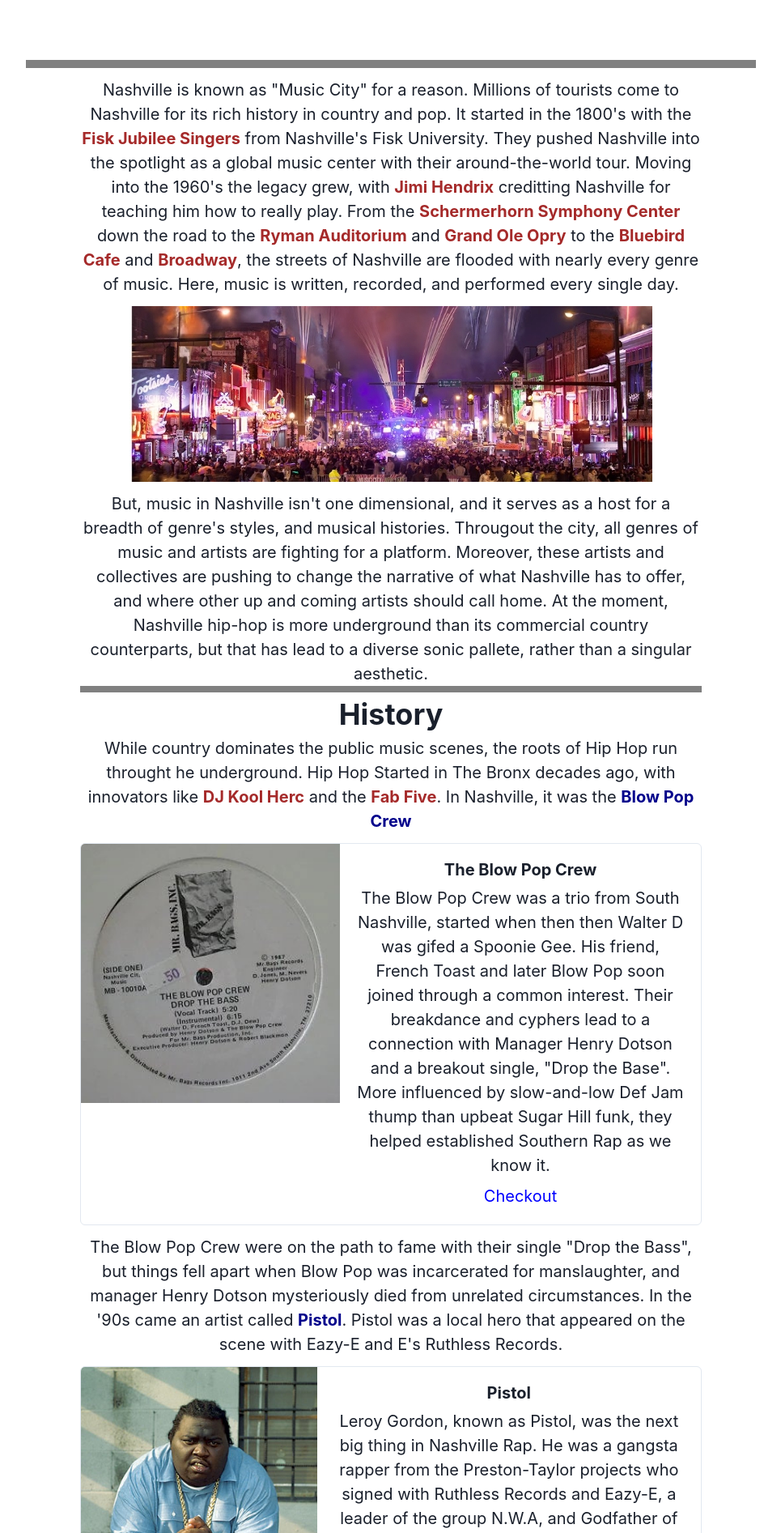
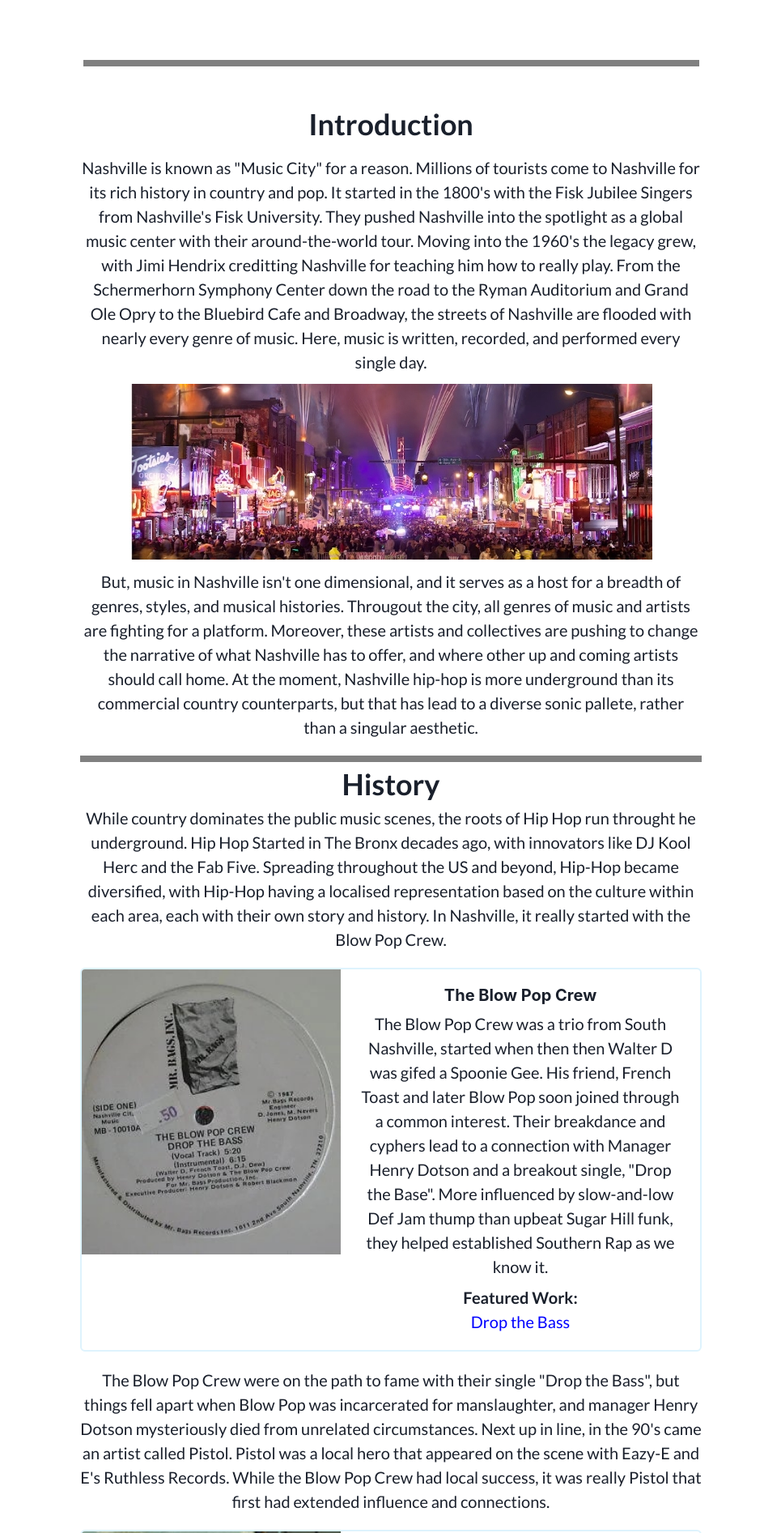
Before and after one commit to tzou2024/NashRap, a React (Create React App) app: page / in a window 1280 px wide. Shown: the part 867-2760 px from the top of the page at 81% size, without its empty margins (157-1122 px from the left). Built offline with nearby package versions, Linux system fonts and the light colour scheme.

Commit message:
First Draft, missing context

```diff
--- a/package.json
+++ b/package.json
@@ -5,6 +5,7 @@
   "dependencies": {
     "@chakra-ui/icons": "^2.0.18",
     "@chakra-ui/react": "^2.5.5",
+    "@chakra-ui/theme-tools": "^2.0.17",
     "@emotion/react": "^11.10.6",
     "@emotion/styled": "^11.10.6",
     "@testing-library/jest-dom": "^5.16.5",
@@ -15,6 +16,7 @@
     "react-dom": "^18.2.0",
     "react-icons": "^3.11.0",
     "react-scripts": "5.0.1",
+    "react-spotify-embed": "^2.0.3",
     "web-vitals": "^2.1.4"
   },
   "scripts": {
--- a/public/index.html
+++ b/public/index.html
@@ -16,6 +16,10 @@
     -->
     <link rel="manifest" href="%PUBLIC_URL%/manifest.json" />
     <link rel="stylesheet" type="text/css" href="styles.css" />
+    <link rel="preconnect" href="https://fonts.googleapis.com">
+<link rel="preconnect" href="https://fonts.gstatic.com" crossorigin>
+<link href="https://fonts.googleapis.com/css2?family=Lato:ital,wght@0,400;0,700;1,400&display=swap" rel="stylesheet">
+
     <!--
       Notice the use of %PUBLIC_URL% in the tags above.
       It will be replaced with the URL of the `public` folder during the build.
--- a/public/styles.css
+++ b/public/styles.css
@@ -1,3 +1,7 @@
+* {
+    font-family: 'Lato', sans-serif;
+}
+
 .Famous {
     font-weight: bold;
     color: brown;
--- a/src/components/Heading.js
+++ b/src/components/Heading.js
@@ -10,10 +10,10 @@ import {ArrowDownIcon} from '@chakra-ui/icons'
 
 export default function Heading() {
   return (
-    <Box borderBottom={"10px solid gray"} my="3" py={"3"}  minHeight={"90vh"}>
+    <Box borderBottom={"8px solid gray"} my="3" py={"3"}  minHeight={"90vh"}>
     <Box>
     <Text fontSize="6xl" as="b">
-    Music City
+    Cashville
     </Text>
     </Box>
     <Box >
--- a/src/components/History.js
+++ b/src/components/History.js
@@ -25,34 +25,43 @@ export default function Intro() {
 
 
     <Box>
-    While country dominates the public music scenes, the roots of Hip Hop run throught he underground. Hip Hop Started in The Bronx decades ago, with innovators like <span className="Famous"> DJ Kool Herc</span> and the <span className="Famous"> Fab Five</span>. In Nashville, it was the <span className="NashFamous">Blow Pop Crew</span>
+    While country dominates the public music scenes, the roots of Hip Hop run throught he underground. Hip Hop Started in The Bronx decades ago, with innovators like  DJ Kool Herc and the Fab Five. Spreading throughout the US and beyond, Hip-Hop became diversified, with Hip-Hop having a localised representation based on the culture within each area, each with their own story and history. In Nashville, it really started with the Blow Pop Crew.
 
 
     </Box>
     <Highlight imgsrc={blowpopcrew} title="The Blow Pop Crew" descrip='
-    The Blow Pop Crew was a trio from South Nashville, started when then then Walter D was gifed a Spoonie Gee. His friend, French Toast and later Blow Pop soon joined through a common interest. Their breakdance and cyphers lead to a connection with Manager Henry Dotson and a breakout single, "Drop the Base". More influenced by slow-and-low Def Jam thump than upbeat Sugar Hill funk, they helped established Southern Rap as we know it.'/>
+    The Blow Pop Crew was a trio from South Nashville, started when then then Walter D was gifed a Spoonie Gee. His friend, French Toast and later Blow Pop soon joined through a common interest. Their breakdance and cyphers lead to a connection with Manager Henry Dotson and a breakout single, "Drop the Base". More influenced by slow-and-low Def Jam thump than upbeat Sugar Hill funk, they helped established Southern Rap as we know it.'
+    linker={"https://www.youtube.com/watch?v=EkJRr8KmmiY"}
+    linkdescrip={"Drop the Bass"}/>
 
 
     <Box>
     The Blow Pop Crew were on the path to fame with their single "Drop the Bass", but things fell apart when Blow Pop was incarcerated for manslaughter, and manager Henry Dotson mysteriously died from unrelated circumstances.
-    In the '90s came an artist called <span className="NashFamous">Pistol</span>. Pistol was a local hero that appeared on the scene with Eazy-E and E's Ruthless Records.
+    Next up in line, in the 90's came an artist called Pistol. Pistol was a local hero that appeared on the scene with Eazy-E and E's Ruthless Records. While the Blow Pop Crew had local success, it was really Pistol that first had extended influence and connections.
     </Box>
 
     <Highlight imgsrc={pistol} title="Pistol" descrip="
     Leroy Gordon, known as Pistol, was the next big thing in Nashville Rap. He was a gangsta rapper from the Preston-Taylor projects who signed with Ruthless Records and Eazy-E, a leader of the group N.W.A, and Godfather of Gansta Rap.
-    "/>
+    "
+    linker={"https://www.youtube.com/watch?v=PRWLoGlA2Wk"}
+    linkdescrip={"Hittin' Like a Bullet"}/>
     Unfortunately, soon after Pistol released his debut <i>Hittin Like a Bullet</i> in June 1994, Easy-E died due to AIDS and Pistol went back down underground.
-    Nashville had several more bright spots moving through the 2000's, including Youg Buck with <i>Straight Outta Cashville</i> and Starlito with several Billboard Top 200 alumbs appearences.
+    Nashville had several more bright spots moving through the 2000's, including Youg Buck with <i>Straight Outta Cashville</i> and Starlito with several Billboard Top 200 albums appearences.
     <Highlight imgsrc={starlito} title="Starlito" descrip="
-    Jermain Eric Shute, also known as Starlito, was a rapper out of Nashville and Hume-Fogg Highschool (close to home for me!). His 2005 hit 'Grey Goose' featured Yo Gotti and went national. His discography contians features with famous rappers like Lil Wayne and Gucci Mane, and he went on a US tour with Don Trip frm Memphis, Tennessee after a joint project covering 43 ciiies.
-    "/>
+    Jermain Eric Shute, also known as Starlito, was a rapper out of Nashville and Hume-Fogg Highschool in Downtown. His 2005 hit 'Grey Goose' featured Yo Gotti and went national. His discography contains features with famous rappers like Lil Wayne and Gucci Mane, and he went on a US tour covering 43 cities with Don Trip from Memphis, Tennessee after joint project 'Stepbrothers Three'.
+    "
+    linker={"https://www.youtube.com/watch?v=-UxGB2PkBao"}
+    linkdescrip={"Grey Goose"}/>
 
 
 
-    <Highlight imgsrc= {youngbuck} title = "Young Buck" descrip="Young Buck was another to be considered to be one of the first Nashville Rappers to make it mainstream. Buck, his label chief 50 Cet, and crew known as G-Unit, were selling out stadiums.
-    His debut album, Straight Outta Cashville, sold a quarter millions copies in its first week, and his second release Buck the World went certified gold. While his story has several ups and downs, through violence, drugs, and falling out, there is no denying his impact on putting Nashville on the map. Buck eventually started his own local label, Cashville Records, signing lacals rappers to pump out free mixtapes to stay connected with fans."/>
+    <Highlight imgsrc= {youngbuck} title = "Young Buck" descrip="Young Buck was another to be considered to be one of the first Nashville Rappers to make it mainstream. Buck, alongside his label chief 50 Cent, and crew known as G-Unit, were selling out stadiums.
+    His debut album, Straight Outta Cashville, sold a quarter millions copies in its first week, and his second release Buck the World went certified gold. After a rocky relationship with 50, Buck eventually started his own local label, Cashville Records, signing lacals rappers to pump out free mixtapes to stay connected with fans."
+    linker={"https://www.youtube.com/watch?v=WznGf4hMNl0"}
+    linkdescrip={"Straight Outta Cashville"}/>
 
     </Box>
+    // </Box>
 
   )
 }
--- a/src/components/Intro.js
+++ b/src/components/Intro.js
@@ -17,13 +17,16 @@ export default function Intro() {
     const [isLargerThanLG] = useMediaQuery('(min-width: 62em)');
 
   return (
-    <Box w={isLargerThanLG ? "60vw" : "full"} textAlign={"center"} alignContent={"center"} alignItems={"center"} justifyContent={"center"} justifyItems={"center"} borderBottom="8px solid grey">
+    <Box w={isLargerThanLG ? "60vw" : "full"} textAlign={"center"} alignContent={"center"} alignItems={"center"} justifyContent={"center"} justifyItems={"center"} borderBottom="8px solid grey" py="5">
+    <Text fontSize={"4xl"} fontWeight={"bold"} py='3'>
+    Introduction
+    </Text>
     <Box>
     Nashville is known as "Music City" for a reason. Millions of tourists come to Nashville for its rich history in country and pop.
 
-    It started in the 1800's with the <span className="Famous">Fisk Jubilee Singers</span> from Nashville's Fisk University. They pushed Nashville into the spotlight as a global music center with their around-the-world tour.
+    It started in the 1800's with the Fisk Jubilee Singers from Nashville's Fisk University. They pushed Nashville into the spotlight as a global music center with their around-the-world tour.
 
-    Moving into the 1960's the legacy grew, with  <span className='Famous'>Jimi Hendrix</span> creditting Nashville for teaching him how to really play. From the <span className='Famous'>Schermerhorn Symphony Center</span> down the road to the <span className='Famous'>Ryman Auditorium</span> and <span className='Famous'>Grand Ole Opry</span> to the <span className='Famous'>Bluebird Cafe</span> and <span className='Famous'>Broadway</span>, the streets of Nashville are flooded with nearly every genre of music. Here, music is written, recorded, and performed every single day.
+    Moving into the 1960's the legacy grew, with Jimi Hendrix creditting Nashville for teaching him how to really play. From the Schermerhorn Symphony Center down the road to the Ryman Auditorium and Grand Ole Opry to the Bluebird Cafe and Broadway, the streets of Nashville are flooded with nearly every genre of music. Here, music is written, recorded, and performed every single day.
 
     </Box>
 
@@ -32,7 +35,7 @@ export default function Intro() {
     </Center>
 
     <Text>
-    But, music in Nashville isn't one dimensional, and it serves as a host for a breadth of genre's styles, and musical histories. Througout the city, all genres of music and artists are fighting for a platform. Moreover, these artists and collectives are pushing to change the narrative of what Nashville has to offer, and where other up and coming artists should call home. At the moment, Nashville hip-hop is more underground than its commercial country counterparts, but that has lead to a diverse sonic pallete, rather than a singular aesthetic.
+    But, music in Nashville isn't one dimensional, and it serves as a host for a breadth of genres, styles, and musical histories. Througout the city, all genres of music and artists are fighting for a platform. Moreover, these artists and collectives are pushing to change the narrative of what Nashville has to offer, and where other up and coming artists should call home. At the moment, Nashville hip-hop is more underground than its commercial country counterparts, but that has lead to a diverse sonic pallete, rather than a singular aesthetic.
     </Text>
 
     </Box>
--- a/src/components/shared/Highlight.js
+++ b/src/components/shared/Highlight.js
@@ -16,14 +16,16 @@ export const Highlight = ({imgsrc, title, descrip, linker, linkdescrip}) => {
   direction={{ base: 'column', sm: 'row' }}
   overflow='hidden'
   variant='outline'
-  my="3"
+  // backgroundColor={"#DEF3FD"}
+  border="2px solid #DEF3FD"
+  my="5"
 >
   <Image
     objectFit='cover'
     float={"left"}
     width={"20rem"}
     // he
-    height={"20rem"}
+    height={"22rem"}
     backgroundSize={"cover"}
     src={imgsrc}
     // alt='Caffe Latte'
@@ -37,8 +39,12 @@ export const Highlight = ({imgsrc, title, descrip, linker, linkdescrip}) => {
         {descrip}
       </Text>
 
+      <Text fontWeight={"semibold"}>
+      Featured Work:
+      </Text>
+
       <Link href={linker} isExternal color="blue">
-        Checkout {linkdescrip}
+        {linkdescrip}
       </Link>
     </CardBody>
 
```
Also changed, not shown: src/App.js (+8 -0 lines), src/components/Contemporary.js (+33 -19 lines), src/components/Footer.js (added, +27 -0 lines), 1 other file (tests, documents, lock files or other folders).
